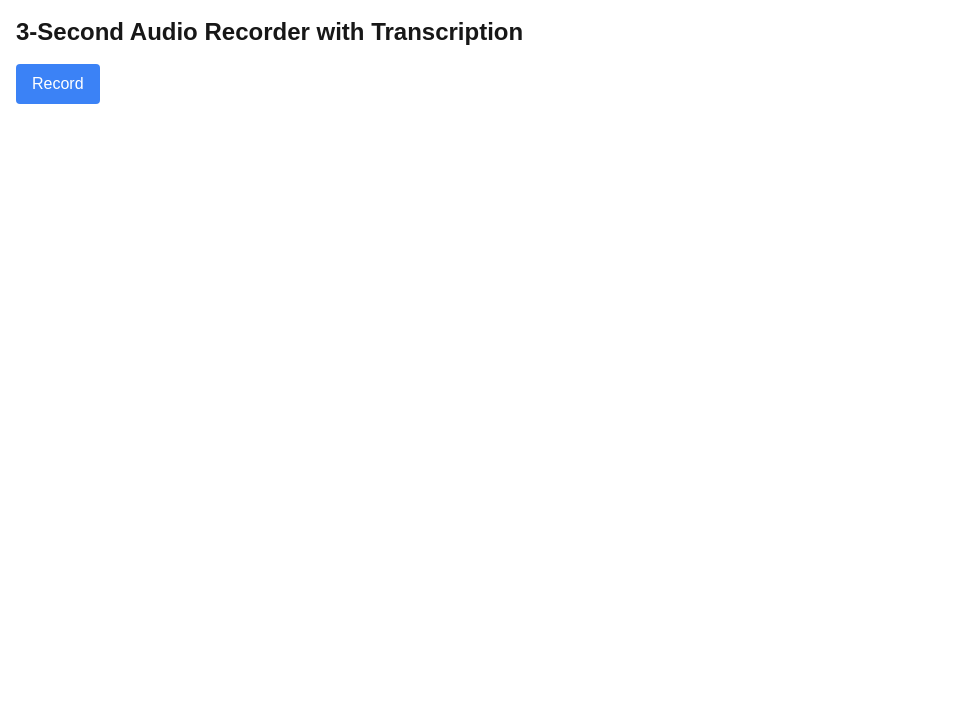
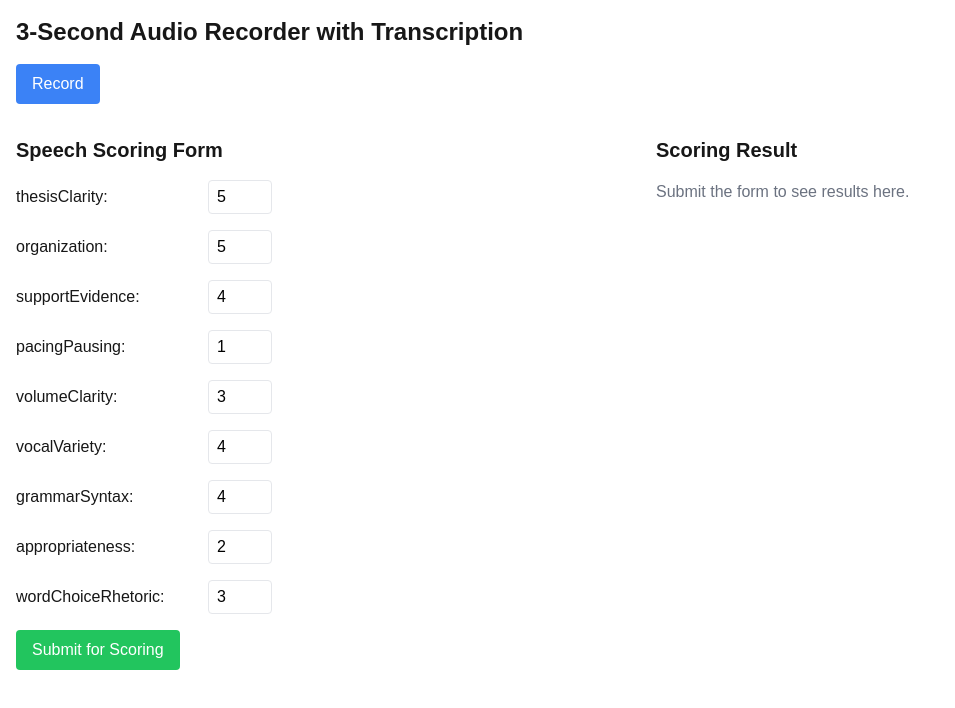
Before and after one commit to gaitonde/laughing-octo-journey, a Next.js app: page / in a window 1280 px wide. Shown: the top 708 px of the page, without its empty margins (0-955 px from the left). Built offline with nearby package versions, Linux system fonts and the light colour scheme.

Commit message:
Added scoring

```diff
--- /dev/null
+++ b/src/app/api/score/route.ts
@@ -0,0 +1,97 @@
+import { NextRequest, NextResponse } from 'next/server';
+
+interface RubricScores {
+  thesisClarity: number;
+  organization: number;
+  supportEvidence: number;
+  pacingPausing: number;
+  volumeClarity: number;
+  vocalVariety: number;
+  grammarSyntax: number;
+  appropriateness: number;
+  wordChoiceRhetoric: number;
+}
+
+interface ScoringResult {
+  contentAndStructure: {
+    thesisClarity: number;
+    organization: number;
+    supportEvidence: number;
+    total: number;
+  };
+  deliveryAndVocalControl: {
+    pacingPausing: number;
+    volumeClarity: number;
+    vocalVariety: number;
+    total: number;
+  };
+  languageUseAndStyle: {
+    grammarSyntax: number;
+    appropriateness: number;
+    wordChoiceRhetoric: number;
+    total: number;
+  };
+  finalScore: number;
+}
+
+export async function POST(req: NextRequest) {
+  try {
+    const body: RubricScores = await req.json();
+
+    // Validate input
+    const requiredFields: (keyof RubricScores)[] = [
+      'thesisClarity', 'organization', 'supportEvidence',
+      'pacingPausing', 'volumeClarity', 'vocalVariety',
+      'grammarSyntax', 'appropriateness', 'wordChoiceRhetoric'
+    ];
+
+    for (const field of requiredFields) {
+      if (body[field] === undefined || body[field] < 1 || body[field] > 5) {
+        return NextResponse.json({ error: `Invalid or missing value for ${field}` }, { status: 400 });
+      }
+    }
+
+    // Calculate scores
+    const contentAndStructure = {
+      thesisClarity: body.thesisClarity * 4,
+      organization: body.organization * 3,
+      supportEvidence: body.supportEvidence,
+      total: 0
+    };
+    contentAndStructure.total = contentAndStructure.thesisClarity + contentAndStructure.organization + contentAndStructure.supportEvidence;
+
+    const deliveryAndVocalControl = {
+      pacingPausing: body.pacingPausing * 4,
+      volumeClarity: body.volumeClarity * 3,
+      vocalVariety: body.vocalVariety,
+      total: 0
+    };
+    deliveryAndVocalControl.total = deliveryAndVocalControl.pacingPausing + deliveryAndVocalControl.volumeClarity + deliveryAndVocalControl.vocalVariety;
+
+    const languageUseAndStyle = {
+      grammarSyntax: body.grammarSyntax * 2,
+      appropriateness: body.appropriateness,
+      wordChoiceRhetoric: body.wordChoiceRhetoric,
+      total: 0
+    };
+    languageUseAndStyle.total = languageUseAndStyle.grammarSyntax + languageUseAndStyle.appropriateness + languageUseAndStyle.wordChoiceRhetoric;
+
+    const finalScore = (
+      (contentAndStructure.total / 40) * 0.4 +
+      (deliveryAndVocalControl.total / 40) * 0.4 +
+      (languageUseAndStyle.total / 20) * 0.2
+    ) * 100;
+
+    const result: ScoringResult = {
+      contentAndStructure,
+      deliveryAndVocalControl,
+      languageUseAndStyle,
+      finalScore: parseFloat(finalScore.toFixed(2))
+    };
+
+    return NextResponse.json(result);
+  } catch (error) {
+    console.error('Error processing request:', error);
+    return NextResponse.json({ error: 'Internal server error' }, { status: 500 });
+  }
+}
--- a/src/app/page.tsx
+++ b/src/app/page.tsx
@@ -1,6 +1,6 @@
 'use client';
 
-import { useState, useEffect, useRef } from 'react';
+import { useState, useEffect, useRef, FormEvent } from 'react';
 
 export default function Home() {
   const [isRecording, setIsRecording] = useState(false);
@@ -8,6 +8,68 @@ export default function Home() {
   const [transcript, setTranscript] = useState<string | null>(null);
   const mediaRecorderRef = useRef<MediaRecorder | null>(null);
   const audioChunksRef = useRef<Blob[]>([]);
+
+  interface ScoringResult {
+    contentAndStructure: {
+      thesisClarity: number;
+      organization: number;
+      supportEvidence: number;
+      total: number;
+    };
+    deliveryAndVocalControl: {
+      pacingPausing: number;
+      volumeClarity: number;
+      vocalVariety: number;
+      total: number;
+    };
+    languageUseAndStyle: {
+      grammarSyntax: number;
+      appropriateness: number;
+      wordChoiceRhetoric: number;
+      total: number;
+    };
+    finalScore: number;
+  }
+
+  const [scoringResult, setScoringResult] = useState<ScoringResult | null>(null);
+
+  const getRandomScore = () => Math.floor(Math.random() * 5) + 1;
+
+  const [formData, setFormData] = useState({
+    thesisClarity: getRandomScore(),
+    organization: getRandomScore(),
+    supportEvidence: getRandomScore(),
+    pacingPausing: getRandomScore(),
+    volumeClarity: getRandomScore(),
+    vocalVariety: getRandomScore(),
+    grammarSyntax: getRandomScore(),
+    appropriateness: getRandomScore(),
+    wordChoiceRhetoric: getRandomScore(),
+  });
+
+  const handleInputChange = (e: React.ChangeEvent<HTMLInputElement>) => {
+    const { name, value } = e.target;
+    setFormData(prev => ({ ...prev, [name]: parseInt(value) }));
+  };
+
+  const handleSubmit = async (e: FormEvent) => {
+    e.preventDefault();
+    try {
+      const response = await fetch('/api/score', {
+        method: 'POST',
+        headers: { 'Content-Type': 'application/json' },
+        body: JSON.stringify(formData),
+      });
+      if (!response.ok) {
+        throw new Error('Scoring failed');
+      }
+      const result = await response.json();
+      setScoringResult(result);
+    } catch (error) {
+      console.error('Scoring error:', error);
+      setScoringResult(null);
+    }
+  };
 
   useEffect(() => {
     return () => {
@@ -106,6 +168,44 @@ export default function Home() {
           )}
         </>
       )}
+
+      <div className="flex flex-col md:flex-row mt-8 gap-8">
+        <div className="w-full md:w-1/2">
+          <h2 className="text-xl font-bold mb-4">Speech Scoring Form</h2>
+          <form onSubmit={handleSubmit} className="space-y-4">
+            {Object.entries(formData).map(([key, value]) => (
+              <div key={key} className="flex items-center">
+                <label htmlFor={key} className="w-48">{key}:</label>
+                <input
+                  type="number"
+                  id={key}
+                  name={key}
+                  value={value}
+                  onChange={handleInputChange}
+                  min="1"
+                  max="5"
+                  required
+                  className="border rounded px-2 py-1 text-black w-16"
+                />
+              </div>
+            ))}
+            <button type="submit" className="bg-green-500 text-white px-4 py-2 rounded">
+              Submit for Scoring
+            </button>
+          </form>
+        </div>
+
+        <div className="w-full md:w-1/2">
+          <h2 className="text-xl font-bold mb-4">Scoring Result</h2>
+          {scoringResult ? (
+            <pre className="bg-gray-100 p-4 rounded overflow-x-auto text-black h-full">
+              {JSON.stringify(scoringResult, null, 2)}
+            </pre>
+          ) : (
+            <p className="text-gray-500">Submit the form to see results here.</p>
+          )}
+        </div>
+      </div>
     </div>
   );
 }
```
